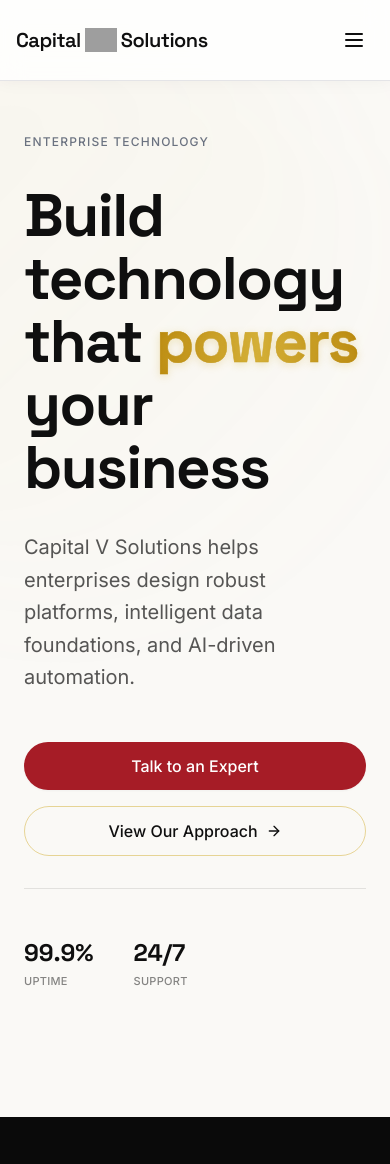
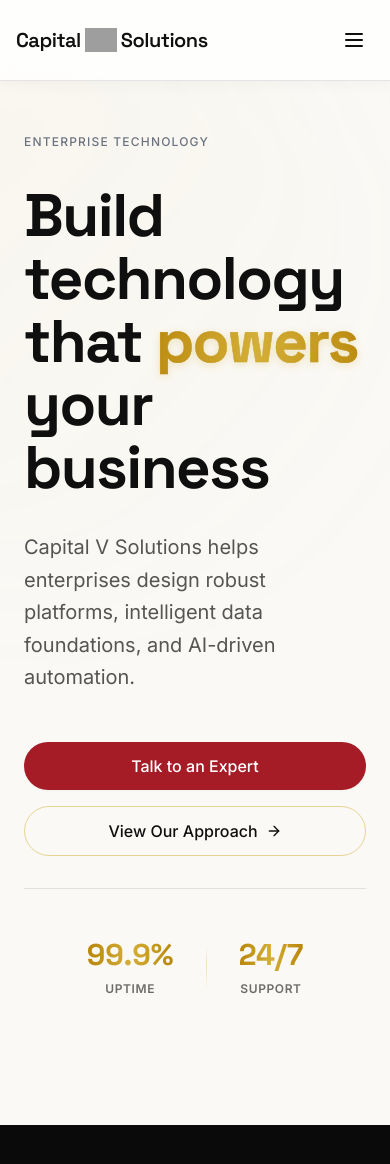
Before and after one commit to Lithira-Silva/capital-v-solutions, a Next.js app: page / in a window 390 px wide. Shown: the top 1164 px of the page. Built offline with nearby package versions, Linux system fonts and the light colour scheme; grey boxes are pictures that could not be loaded.

Commit message:
feat: Update Hero component with enhanced mobile trust indicators and premium stats overlay for improved visual appeal

```diff
--- a/components/Hero.tsx
+++ b/components/Hero.tsx
@@ -110,18 +110,19 @@ export function Hero() {
 
             {/* Trust indicators - Mobile only */}
             <motion.div
-              className="flex lg:hidden items-center gap-10 pt-12 mt-12 border-t border-[#0F0F0F]/10"
+              className="flex lg:hidden items-center justify-center gap-8 pt-12 mt-12 border-t border-[#0F0F0F]/10"
               initial={{ opacity: 0 }}
               animate={{ opacity: 1 }}
               transition={{ duration: 0.6, delay: 0.5 }}
             >
-              <div className="flex flex-col gap-1">
-                <div className="text-2xl font-heading font-bold text-[#0F0F0F]">99.9%</div>
-                <div className="font-body text-[11px] font-medium text-[#0F0F0F]/50 tracking-wide uppercase">Uptime</div>
+              <div className="flex flex-col gap-2 text-center">
+                <div className="text-3xl font-heading font-bold bg-gradient-to-r from-[#B8860B] via-[#D4AF37] to-[#B8860B] bg-clip-text text-transparent">99.9%</div>
+                <div className="font-body text-xs font-semibold text-[#0F0F0F]/60 tracking-wider uppercase">Uptime</div>
               </div>
-              <div className="flex flex-col gap-1">
-                <div className="text-2xl font-heading font-bold text-[#0F0F0F]">24/7</div>
-                <div className="font-body text-[11px] font-medium text-[#0F0F0F]/50 tracking-wide uppercase">Support</div>
+              <div className="h-12 w-px bg-gradient-to-b from-transparent via-[#D4AF37]/30 to-transparent"></div>
+              <div className="flex flex-col gap-2 text-center">
+                <div className="text-3xl font-heading font-bold bg-gradient-to-r from-[#B8860B] via-[#D4AF37] to-[#B8860B] bg-clip-text text-transparent">24/7</div>
+                <div className="font-body text-xs font-semibold text-[#0F0F0F]/60 tracking-wider uppercase">Support</div>
               </div>
             </motion.div>
           </motion.div>
@@ -152,17 +153,26 @@ export function Hero() {
                   <div className="absolute inset-0 bg-gradient-to-t from-[#0F0F0F]/5 via-transparent to-transparent" />
                 </div>
 
-                {/* Minimal stats overlay */}
-                <div className="absolute bottom-6 left-6 right-6 bg-[#FFFEF9]/95 backdrop-blur-sm rounded-xl border border-[#0F0F0F]/10 p-5">
-                  <div className="grid grid-cols-2 gap-6">
-                    <div className="text-center">
-                      <div className="text-xl font-heading font-bold text-[#0F0F0F] mb-0.5">99.9%</div>
-                      <div className="font-body text-[10px] font-medium text-[#0F0F0F]/50 tracking-wide uppercase">Uptime</div>
-                    </div>
-                    <div className="text-center">
-                      <div className="text-xl font-heading font-bold text-[#0F0F0F] mb-0.5">24/7</div>
-                      <div className="font-body text-[10px] font-medium text-[#0F0F0F]/50 tracking-wide uppercase">Support</div>
-                    </div>
+                {/* Premium stats overlay */}
+                <div className="absolute bottom-6 left-6 right-6 bg-white/90 backdrop-blur-xl rounded-2xl border-2 border-[#D4AF37]/20 p-6 shadow-[0_8px_32px_rgba(212,175,55,0.15)]">
+                  <div className="flex items-center justify-around gap-6">
+                    <motion.div
+                      className="flex flex-col gap-2 text-center flex-1"
+                      whileHover={{ scale: 1.05 }}
+                      transition={{ type: "spring", stiffness: 400, damping: 10 }}
+                    >
+                      <div className="text-2xl font-heading font-bold bg-gradient-to-r from-[#B8860B] via-[#D4AF37] to-[#B8860B] bg-clip-text text-transparent">99.9%</div>
+                      <div className="font-body text-[10px] font-semibold text-[#0F0F0F]/60 tracking-widest uppercase">Uptime</div>
+                    </motion.div>
+                    <div className="h-16 w-px bg-gradient-to-b from-transparent via-[#D4AF37]/40 to-transparent"></div>
+                    <motion.div
+                      className="flex flex-col gap-2 text-center flex-1"
+                      whileHover={{ scale: 1.05 }}
+                      transition={{ type: "spring", stiffness: 400, damping: 10 }}
+                    >
+                      <div className="text-2xl font-heading font-bold bg-gradient-to-r from-[#B8860B] via-[#D4AF37] to-[#B8860B] bg-clip-text text-transparent">24/7</div>
+                      <div className="font-body text-[10px] font-semibold text-[#0F0F0F]/60 tracking-widest uppercase">Support</div>
+                    </motion.div>
                   </div>
                 </div>
               </div>
```
